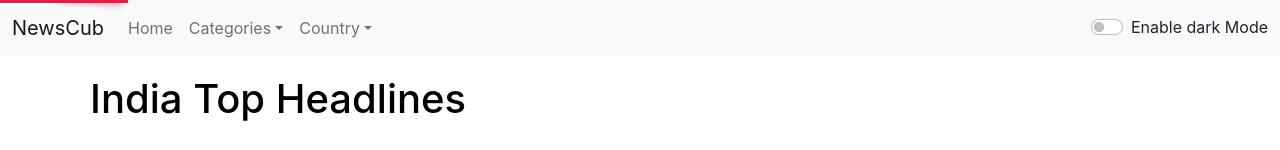
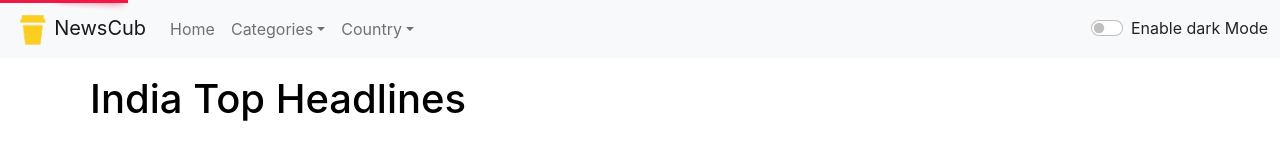
Before and after one commit to VinaySingla1235/NewsCub-React, a React (Create React App) app: page / in a window 1280 px wide. Shown: the top 150 px of the page. Built offline with nearby package versions, Linux system fonts and the light colour scheme; no server answers.

Commit message:
Added our NewsApp logo in the navbar

```diff
--- a/src/components/Navbar.js
+++ b/src/components/Navbar.js
@@ -9,6 +9,7 @@ export class Navbar extends Component {
       >
         <div className="container-fluid">
           <div className="navbar-brand">
+          <img src={this.props.mode==='dark'?'favicon-dark.jpg':'favicon-light.jpg'} className="mx-2" style={{height:'30px'}}/>
          NewsCub
           </div>
 
```
Also changed, not shown: public/favicon-dark.jpg (added), public/favicon-light.jpg (added).
